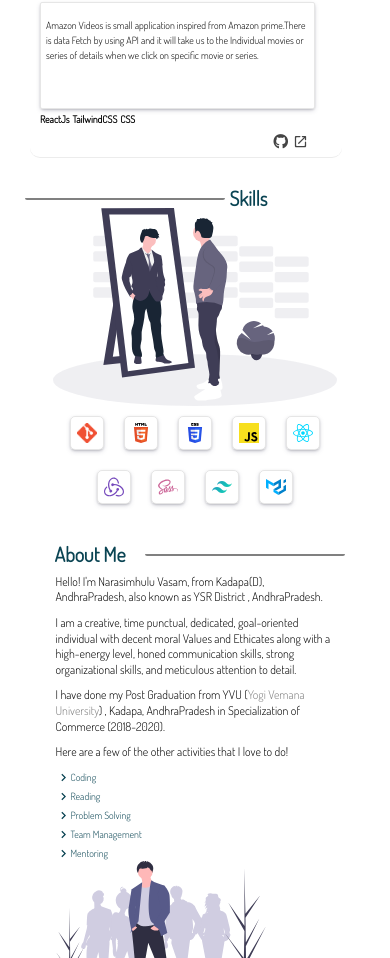
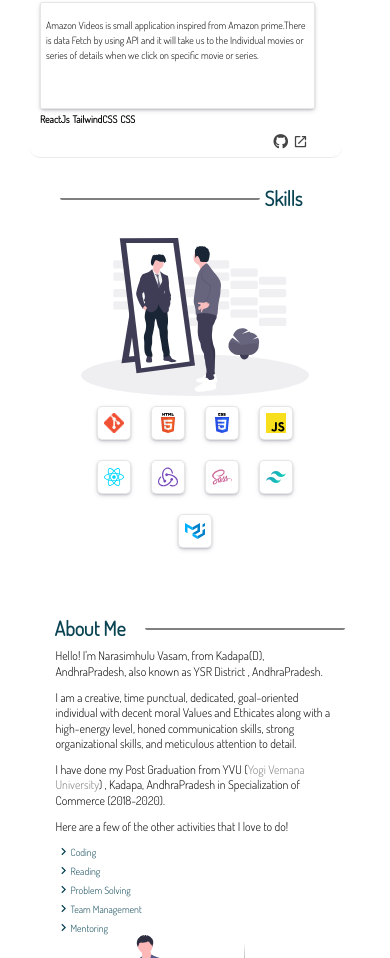
Before and after one commit to Narasimhuluv/Portfolio-Narasimhulu, a React (Create React App) app in the folder portfolio-narasimhulu/: page / in a window 390 px wide. Shown: the part 2083-3041 px from the top of the page. Built offline with nearby package versions, Linux system fonts and the light colour scheme; no server answers.

Commit message:
add files

```diff
--- a/portfolio-narasimhulu/src/Components/Skills.js
+++ b/portfolio-narasimhulu/src/Components/Skills.js
@@ -8,8 +8,8 @@ function Skills(props) {
     AOS.init({ duration: 2000 });
   }, []);
   return (
-    <section className="container flex justify_between">
-      <div className="">
+    <section className="container flex justify_center">
+      <div className="flex_80">
         <div
           className={
             isDark === false
@@ -29,8 +29,8 @@ function Skills(props) {
           <figure className="flex_42" data-aos="zoom-in">
             <img className="width_full" src="/images/skills.svg" alt="" />
           </figure>
-          <div className="flex flex_42 justify_center items_center ">
-            <div className="flex justify_center flex_wrap items_center skills_section">
+          <div className="flex flex_42 justify_center items_center">
+            <div className="flex justify_center flex_wrap items_center">
               <img
                 className={
                   isDark === false
--- a/portfolio-narasimhulu/src/stylesheets/style.css
+++ b/portfolio-narasimhulu/src/stylesheets/style.css
@@ -521,6 +521,9 @@ a {
   .flex_33 {
     flex: 0 1 40%;
   }
+  .flex_80 {
+    flex: 0 80%;
+  }
   .hero {
     min-height: 70vh;
   }
@@ -550,7 +553,7 @@ a {
   }
   .skills {
     width: 90% !important;
-    margin: auto;
+    margin: 3rem auto !important;
   }
   .mail_right {
     right: -17rem;
@@ -622,7 +625,7 @@ a {
   }
   .skills {
     width: 90% !important;
-    margin: auto;
+    margin: 3rem auto !important;
   }
   .skills_section {
     width: 90%;
@@ -714,7 +717,7 @@ a {
   }
   .skills {
     width: 90% !important;
-    margin: auto;
+    margin: 3rem auto !important;
   }
   .about {
     width: 80% !important;
@@ -804,7 +807,7 @@ a {
   }
   .skills {
     width: 90% !important;
-    margin: auto;
+    margin: 3rem auto !important;
   }
   .mail_right {
     right: -16rem;
```
